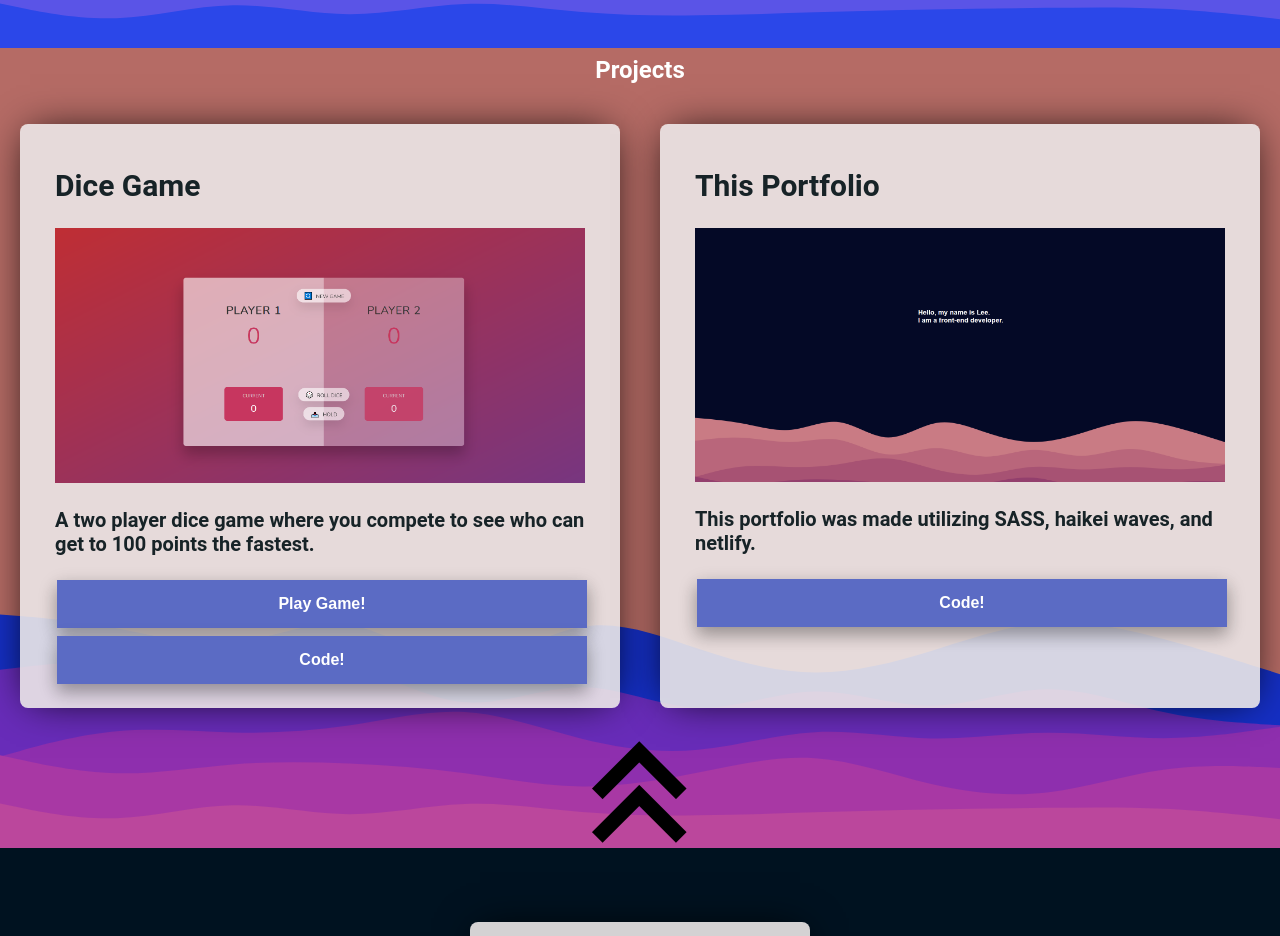
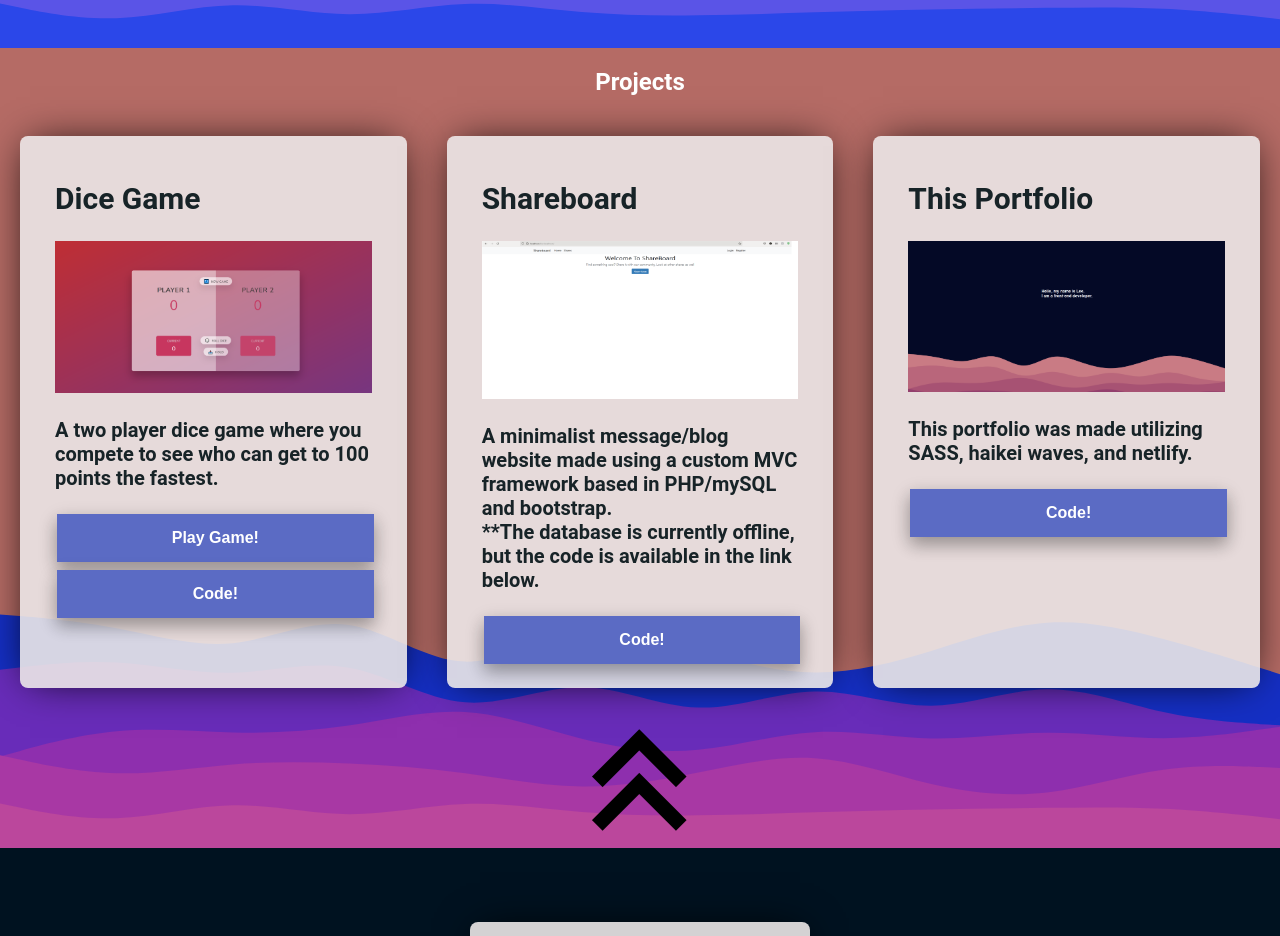
Before and after one commit to ll8464/lee-frontend-portfolio, a plain HTML site: page index.html in a window 1280 px wide. Shown: the part 1600-2536 px from the top of the page. Drawn offline with Linux system fonts and the light colour scheme.

Commit message:
Added Shareboard card
Added Shareboard to projects section

```diff
--- a/index.html
+++ b/index.html
@@ -81,6 +81,10 @@
 
             </div>
             <div id="project-child2">
+              <h2>Shareboard</h2><div id="portfolio_img"><a href="https://github.com/ll8464/shareboard.git" target=_blank><img src="images/shareboard.png"></a></div>
+              <p>A minimalist message/blog website made using a custom MVC framework based in PHP/mySQL and bootstrap. <br>**The database is currently offline, but the code is available in the link below. </p><a href="https://github.com/ll8464/shareboard.git" target=_blank><button class="button button2">Code!</button></a>
+            </div>
+            <div id="project-child2">
               <h2>This Portfolio</h2><div id="portfolio_img"><a href="https://github.com/ll8464/lee-frontend-portfolio.git" target=_blank><img src="images/portfolio_pic.png"></a></div>
               <p>This portfolio was made utilizing SASS, haikei waves, and netlify.</p><a href="https://github.com/ll8464/lee-frontend-portfolio.git" target=_blank><button class="button button2">Code!</button></a>
             </div>
```
Also changed, not shown: images/shareboard.png (added).
